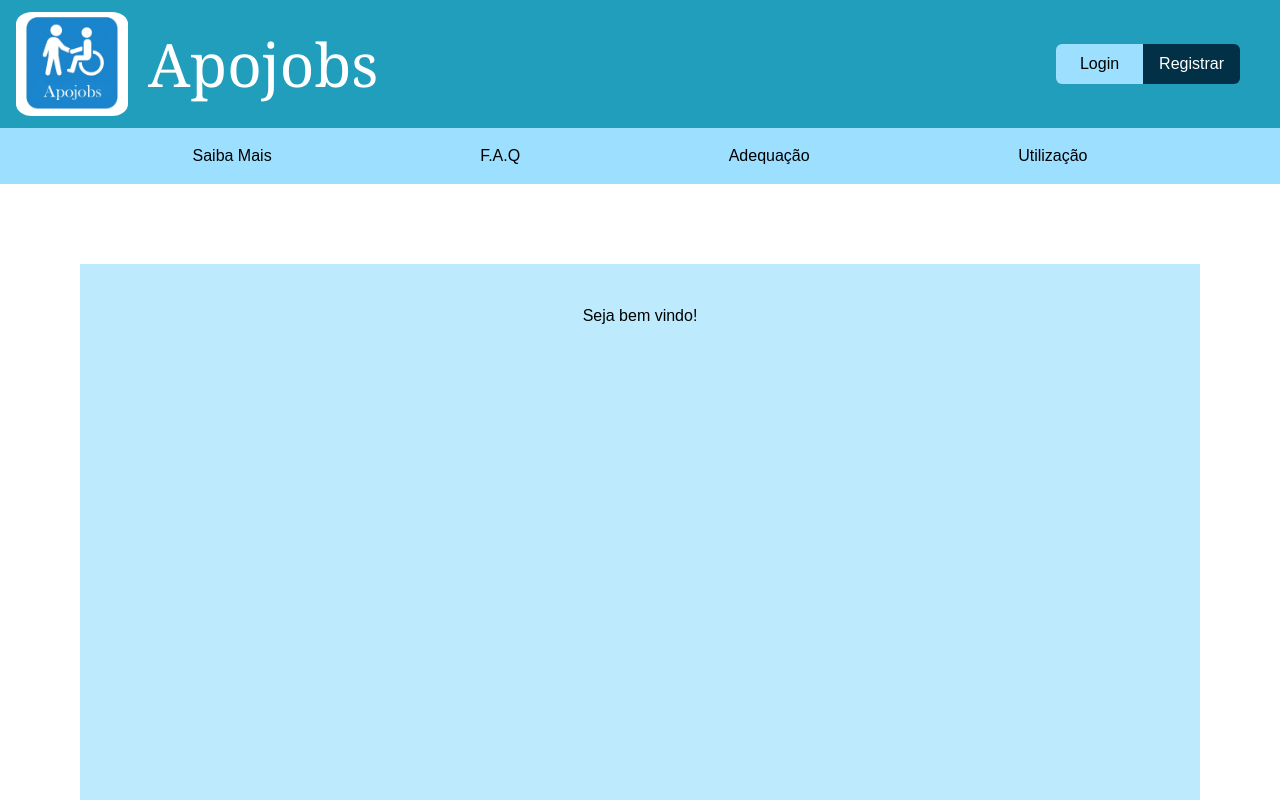
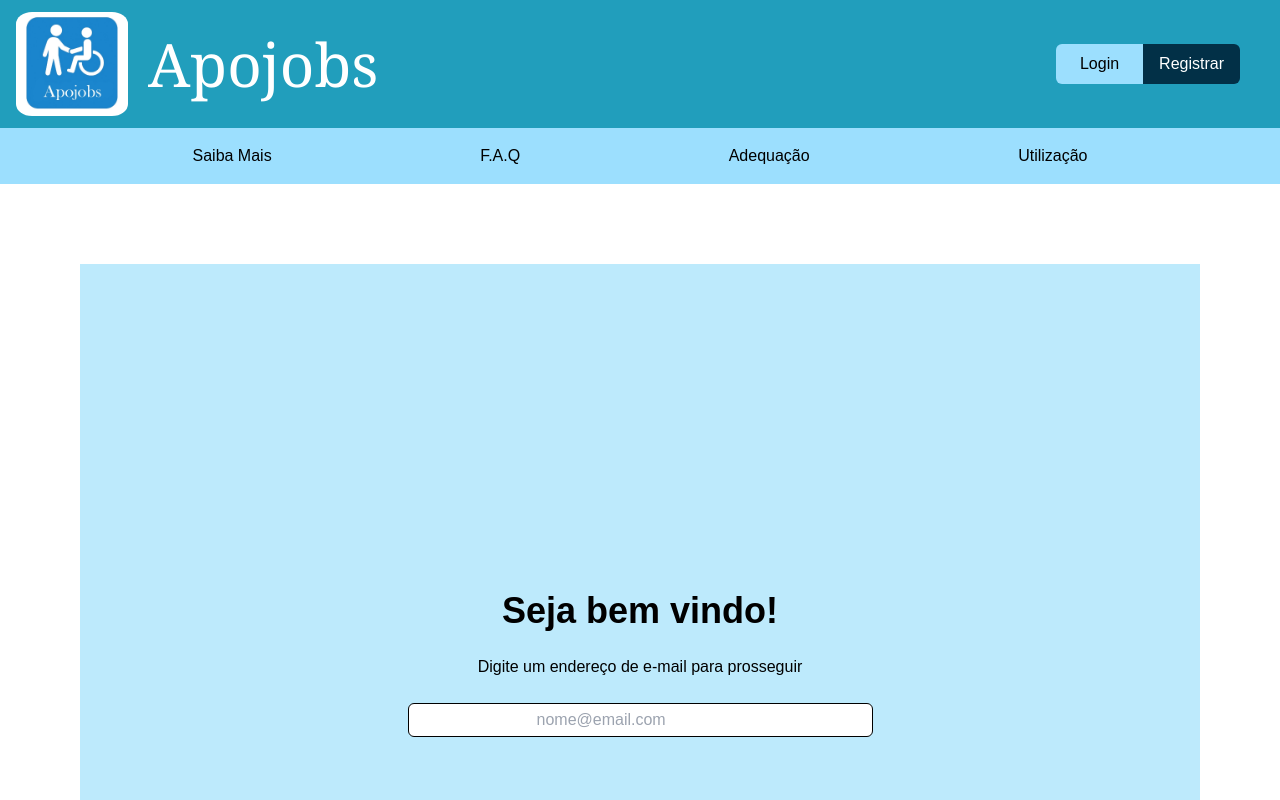
Before and after one commit to t4Facef/tic-2025-front, a React (Create React App) app: page /autenticacao in a window 1280 px wide. Shown: the top 800 px of the page. Built offline with nearby package versions, Linux system fonts and the light colour scheme.

Commit message:
Atualização do projeto

```diff
--- a/src/App.tsx
+++ b/src/App.tsx
@@ -12,7 +12,7 @@ import UserDashboard from './pages/user_dashboard';
 import UserProfile from './pages/user_profile';
 import PositionsList from './pages/positions_list';
 import CompanyDashboard from './pages/company_dashboard';
-import AuthEntry from './components/content/auth_entry';
+import AuthEntry from './pages/auth_entry';
 import CompanyProfile from './pages/company_profile';
 
 function App() {
--- a/src/components/content/auth_entry.tsx
+++ /dev/null
@@ -1,9 +0,0 @@
-export default function AuthEntry(){
-    return (
-        <div className="bg-blue1 m-20 min-h-screen">
-            <div className="flex flex-col justify-start items-center p-10">
-                <p className="">Seja bem vindo!</p>
-            </div>
-        </div>
-    )
-}
--- /dev/null
+++ b/src/pages/auth_entry.tsx
@@ -0,0 +1,11 @@
+export default function AuthEntry(){
+    return (
+        <div className="bg-blue1 m-20 min-h-screen">
+            <div className="flex flex-col justify-center items-center p-10 min-h-screen">
+                <h1 className="font-bold text-4xl">Seja bem vindo!</h1>
+                <label htmlFor="auth_email" className="py-6">Digite um endereço de e-mail para prosseguir</label>
+                <input type="text" placeholder="nome@email.com" name="auth_email" id="auth_email" className="px-32 py-1 border border-black rounded-md flex justify-center"/>
+            </div>
+        </div>
+    )
+}
```
